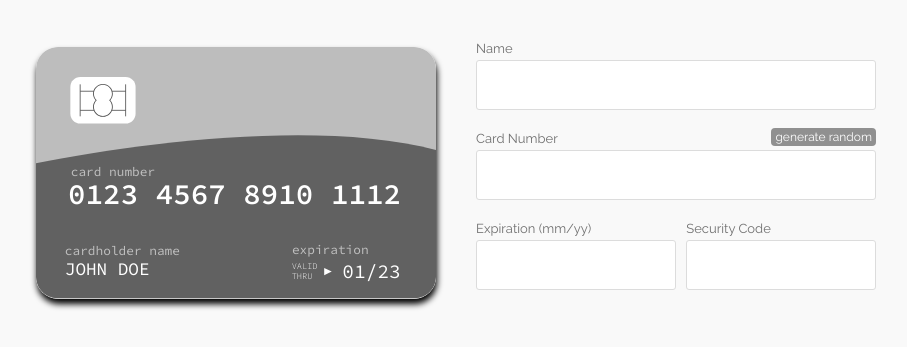
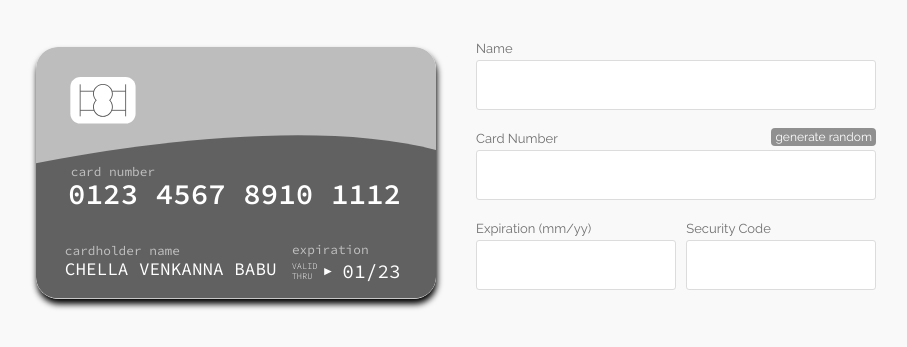
Before and after one commit to DayakarVemula/projects, a plain HTML site: page credit-card-payment-form/index.html in a window 1280 px wide. Shown: the part 267-614 px from the top of the page, without its empty margins (184-1091 px from the left). Drawn offline with Linux system fonts and the light colour scheme; a script that the page names is missing.

Commit message:
Update index.html

```diff
--- a/credit-card-payment-form/index.html
+++ b/credit-card-payment-form/index.html
@@ -28,7 +28,7 @@
                             <path class="darkcolor greydark" d="M750,431V193.2c-217.6-57.5-556.4-13.5-750,24.9V431c0,22.1,17.9,40,40,40h670C732.1,471,750,453.1,750,431z" />
                         </g>
                         <text transform="matrix(1 0 0 1 60.106 295.0121)" id="svgnumber" class="st2 st3 st4">0123 4567 8910 1112</text>
-                        <text transform="matrix(1 0 0 1 54.1064 428.1723)" id="svgname" class="st2 st5 st6">JOHN DOE</text>
+                        <text transform="matrix(1 0 0 1 54.1064 428.1723)" id="svgname" class="st2 st5 st6">Chella venkanna babu</text>
                         <text transform="matrix(1 0 0 1 54.1074 389.8793)" class="st7 st5 st8">cardholder name</text>
                         <text transform="matrix(1 0 0 1 479.7754 388.8793)" class="st7 st5 st8">expiration</text>
                         <text transform="matrix(1 0 0 1 65.1054 241.5)" class="st7 st5 st8">card number</text>
@@ -103,7 +103,7 @@
                         </g>
                         <rect x="58.1" y="378.6" class="st11" width="375.5" height="13.5" />
                         <rect x="58.1" y="405.6" class="st11" width="421.7" height="13.5" />
-                        <text transform="matrix(1 0 0 1 59.5073 228.6099)" id="svgnameback" class="st12 st13">John Doe</text>
+                        <text transform="matrix(1 0 0 1 59.5073 228.6099)" id="svgnameback" class="st12 st13">Chella Venkanna Babu</text>
                     </g>
                 </svg>
             </div>
```
